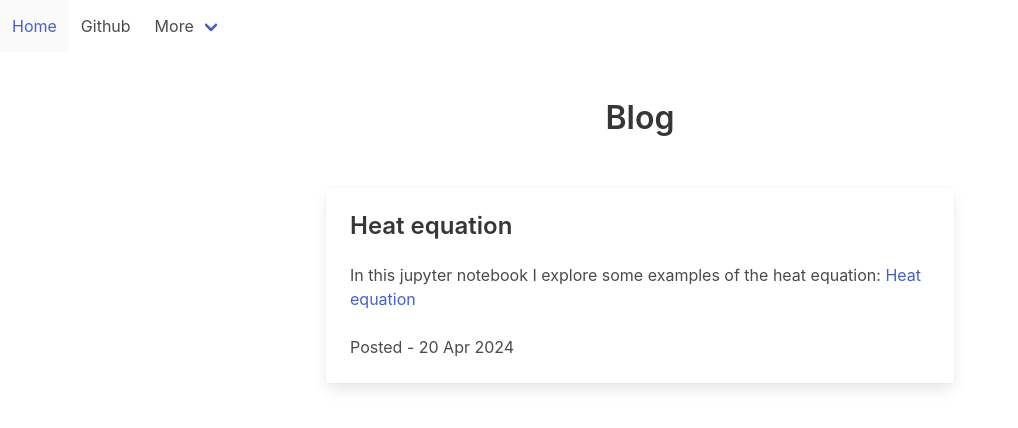
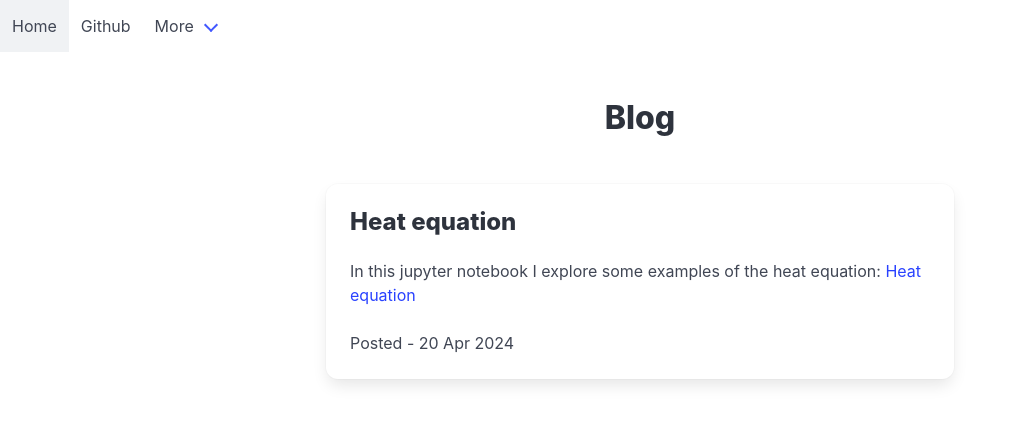
Before and after one commit to haraldtv/haraldtv.github.io, a plain HTML site: page blog.html in a window 1280 px wide. Shown: the whole page, without its empty margins (0-1018 px from the left). Drawn offline with nearby package versions, Linux system fonts and the light colour scheme.

Commit message:
Updated blog to Bulma 1.0

```diff
--- a/blog.html
+++ b/blog.html
@@ -1,10 +1,10 @@
 <!DOCTYPE html>
-<html style="overflow-x: hidden;">
+<html data-theme="light" style="overflow-x: hidden;">
   <head style="overflow-x: hidden;">
     <meta charset="utf-8">
     <meta name="viewport" content="width=device-width, initial-scale=1">
     <title>Harald Tverdal</title>
-    <link rel="stylesheet" href="https://cdn.jsdelivr.net/npm/bulma@0.9.4/css/bulma.min.css">
+    <link rel="stylesheet" href="https://cdn.jsdelivr.net/npm/bulma@1.0.0/css/bulma.min.css">
     <link rel="apple-touch-icon" sizes="180x180" href="/apple-touch-icon.png">
     <link rel="icon" type="image/png" sizes="32x32" href="/favicon-32x32.png">
     <link rel="icon" type="image/png" sizes="16x16" href="/favicon-16x16.png">
```
Lines whose indentation alone changed are shown as unchanged.
